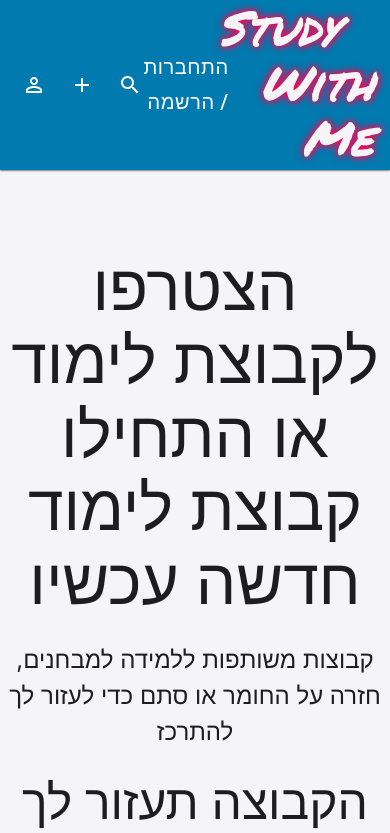
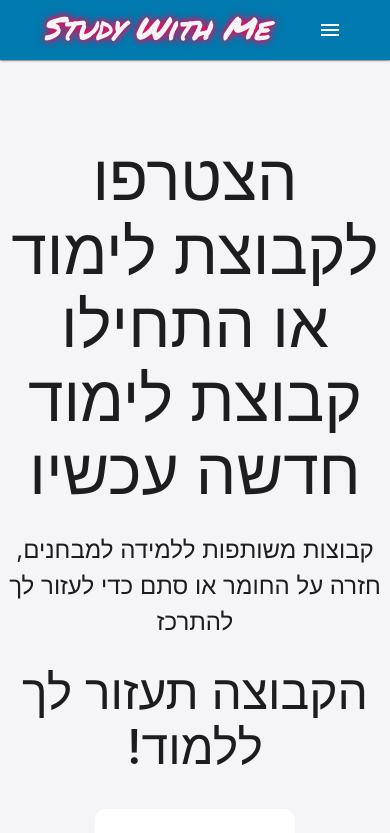
Before and after one commit to mastershif/study-with-me, a React (Create React App) app: page / in a window 390 px wide. Shown: the top 833 px of the page. Built offline with nearby package versions, Linux system fonts and the light colour scheme; what jss-rtl would draw is missing.

Commit message:
add menu for mobile and make app bar responsive

```diff
--- a/package.json
+++ b/package.json
@@ -11,6 +11,7 @@
     "@testing-library/jest-dom": "^5.11.4",
     "@testing-library/react": "^11.1.0",
     "@testing-library/user-event": "^12.1.10",
+    "clsx": "^1.1.1",
     "date-fns": "^2.19.0",
     "jss": "^10.6.0",
     "jss-rtl": "^0.3.0",
--- a/src/sharedComponents/header.jsx
+++ b/src/sharedComponents/header.jsx
@@ -6,20 +6,19 @@ import AppBar from '@material-ui/core/AppBar';
 import Toolbar from '@material-ui/core/Toolbar';
 import Button from '@material-ui/core/Button';
 import IconButton from '@material-ui/core/IconButton';
-import MenuIcon from '@material-ui/icons/Menu';
 import appTheme from "../styles/theme";
 import SearchIcon from "@material-ui/icons/Search";
 import AddIcon from '@material-ui/icons/Add';
+import MobileMenu from "./mobileMenu";
 
 const Logo = styled.a`
   color: ${appTheme.palette.background.default};
   line-height: 1.15;
-  font-size: 3rem;
   font-weight: 500;
   font-style: italic;
   text-decoration: none;
   font-family: 'Permanent Marker', cursive;
-  margin-right: 0.75em;
+  margin-right: 0.5em;
   text-shadow: 0 0 6px ${appTheme.palette.secondary.main}, 0 0 9px ${appTheme.palette.secondary.main};
 `;
 
@@ -33,10 +32,26 @@ const useStyles = makeStyles((theme) => ({
     iconButton: {
         fontSize: 20,
     },
+    menuButton: {
+        fontSize: 20,
+        display: 'none',
+        [theme.breakpoints.down("xs")]: {
+            display: 'inline',
+        },
+    },
     title: {
         flexGrow: 1,
         marginBottom: '4px',
+        fontSize: '3rem',
+        [theme.breakpoints.down("xs")]: {
+            fontSize: '2rem',
         },
+    },
+    buttonsBar: {
+        [theme.breakpoints.down("xs")]: {
+            display: 'none',
+        },
+    }
 }));
 
 const Header = () => {
@@ -47,9 +62,13 @@ const Header = () => {
         <div className={classes.root}>
             <AppBar color={"primary"} position="static" elevation={1}>
                 <Toolbar>
+                    <IconButton className={classes.menuButton} aria-label="menu" color="inherit">
+                        <MobileMenu />
+                    </IconButton>
                     <div className={classes.title}>
                         <Logo edge="start" href="/">Study With Me</Logo>
                     </div>
+                    <div className={classes.buttonsBar}>
                         <Button className={classes.textButton} color="inherit" href="/signIn">התחברות / הרשמה</Button>
                         <IconButton className={classes.iconButton} aria-label="search" color="inherit" href="/search">
                             <SearchIcon />
@@ -60,6 +79,7 @@ const Header = () => {
                         <IconButton className={classes.iconButton} aria-label="profile" color="inherit" href="/profile">
                             <PersonOutlineIcon />
                         </IconButton>
+                    </div>
                 </Toolbar>
             </AppBar>
         </div>
--- /dev/null
+++ b/src/sharedComponents/mobileMenu.jsx
@@ -0,0 +1,87 @@
+import React from 'react';
+import clsx from 'clsx';
+import { makeStyles } from '@material-ui/core/styles';
+import Drawer from '@material-ui/core/Drawer';
+import Button from '@material-ui/core/Button';
+import List from '@material-ui/core/List';
+import ListItem from '@material-ui/core/ListItem';
+import ListItemIcon from '@material-ui/core/ListItemIcon';
+import ListItemText from '@material-ui/core/ListItemText';
+import MenuIcon from "@material-ui/icons/Menu";
+import SearchIcon from "@material-ui/icons/Search";
+import AddIcon from '@material-ui/icons/Add';
+import PersonOutlineIcon from '@material-ui/icons/PersonOutline';
+import { Link } from "react-router-dom";
+
+const menuIcons = [<PersonOutlineIcon />, <SearchIcon />, <AddIcon />, <PersonOutlineIcon />];
+const menuPaths = ['/signIn', '/search', '/createGroup', '/profile'];
+
+const useStyles = makeStyles({
+    list: {
+        width: 250,
+    },
+    fullList: {
+        width: 'auto',
+    },
+    link: {
+        color: 'black',
+        textDecoration: 'none',
+    }
+});
+
+const MobileMenu = () => {
+    const classes = useStyles();
+    const [state, setState] = React.useState({
+        top: false,
+        left: false,
+        bottom: false,
+        right: false,
+    });
+
+    const toggleDrawer = (anchor, open) => (event) => {
+        if (event.type === 'keydown' && (event.key === 'Tab' || event.key === 'Shift')) {
+            return;
+        }
+
+        setState({ ...state, [anchor]: open });
+    };
+
+    const list = (anchor) => (
+        <div
+            className={clsx(classes.list, {
+                [classes.fullList]: anchor === 'top' || anchor === 'bottom',
+            })}
+            role="presentation"
+            onClick={toggleDrawer(anchor, false)}
+            onKeyDown={toggleDrawer(anchor, false)}
+        >
+            <List>
+                {['התחברות / הרשמה', 'חיפוש קבוצה', 'יצירת קבוצה', 'פרופיל'].map((text, index) => (
+                    <Link to={menuPaths[index]} className={classes.link}>
+                        <List>
+                            <ListItem button key={text}>
+                                <ListItemIcon>
+                                    {menuIcons[index]}
+                                </ListItemIcon>
+                                <ListItemText primary={text} />
+                            </ListItem>
+                        </List>
+                    </Link>
+                ))}
+            </List>
+        </div>
+    );
+
+    return (
+        <React.Fragment key={'menu'}>
+            <Button onClick={toggleDrawer('menu', true)} color="inherit">
+                <MenuIcon />
+            </Button>
+            <Drawer anchor={'menu'} open={state['menu']} onClose={toggleDrawer('menu', false)}>
+                {list('menu')}
+            </Drawer>
+        </React.Fragment>
+    );
+}
+
+export default MobileMenu;
```
Lines whose indentation alone changed are shown as unchanged.
